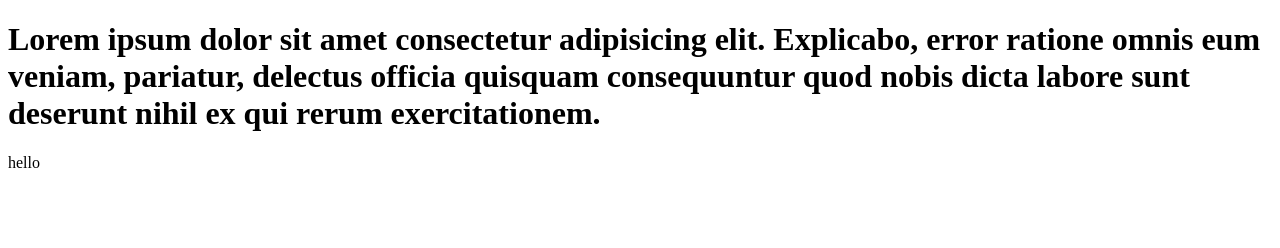
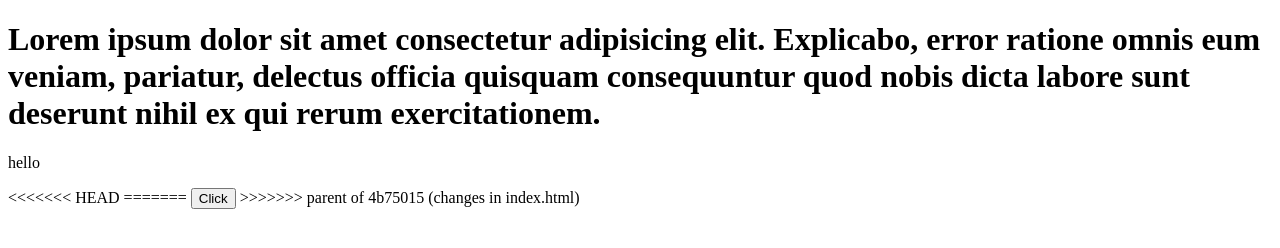
Before and after one commit to kamal0072/learning-git-and-github, a plain HTML site: page index.html in a window 1280 px wide. Drawn offline with Linux system fonts and the light colour scheme.

Commit message:
new revert

```diff
--- a/index.html
+++ b/index.html
@@ -8,5 +8,18 @@
 <body>
     <h1>Lorem ipsum dolor sit amet consectetur adipisicing elit. Explicabo, error ratione omnis eum veniam, pariatur, delectus officia quisquam consequuntur quod nobis dicta labore sunt deserunt nihil ex qui rerum exercitationem.</h1>
     <p>hello</p>
+<<<<<<< HEAD
+=======
+    <button onclick="add()">Click</button>
+    <script>
+        function add(){
+            if(10>20){
+                console.log("T")
+            }else{
+                console.log("F")
+            }
+        }
+    </script>
+>>>>>>> parent of 4b75015 (changes in  index.html)
 </body>
 </html>
```
